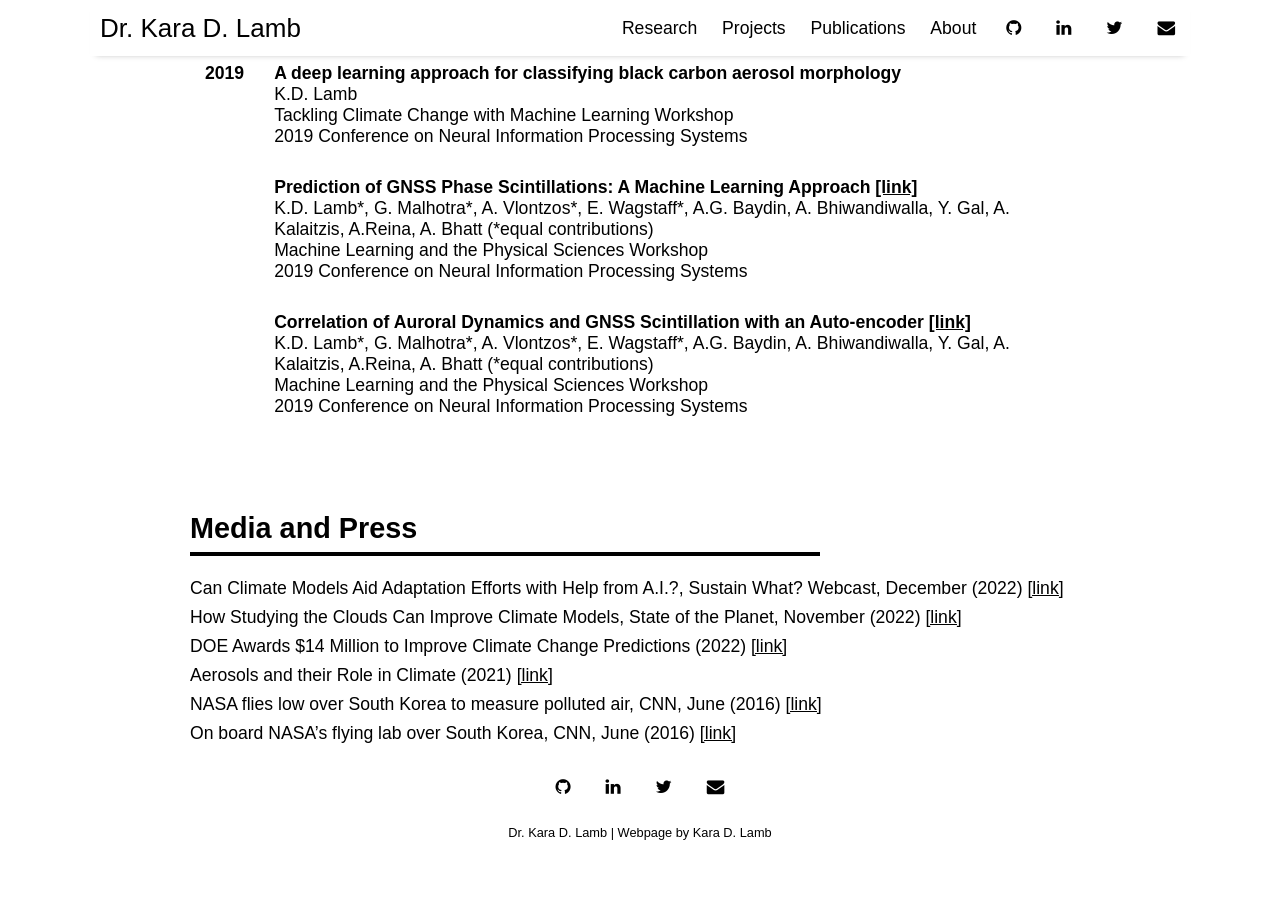
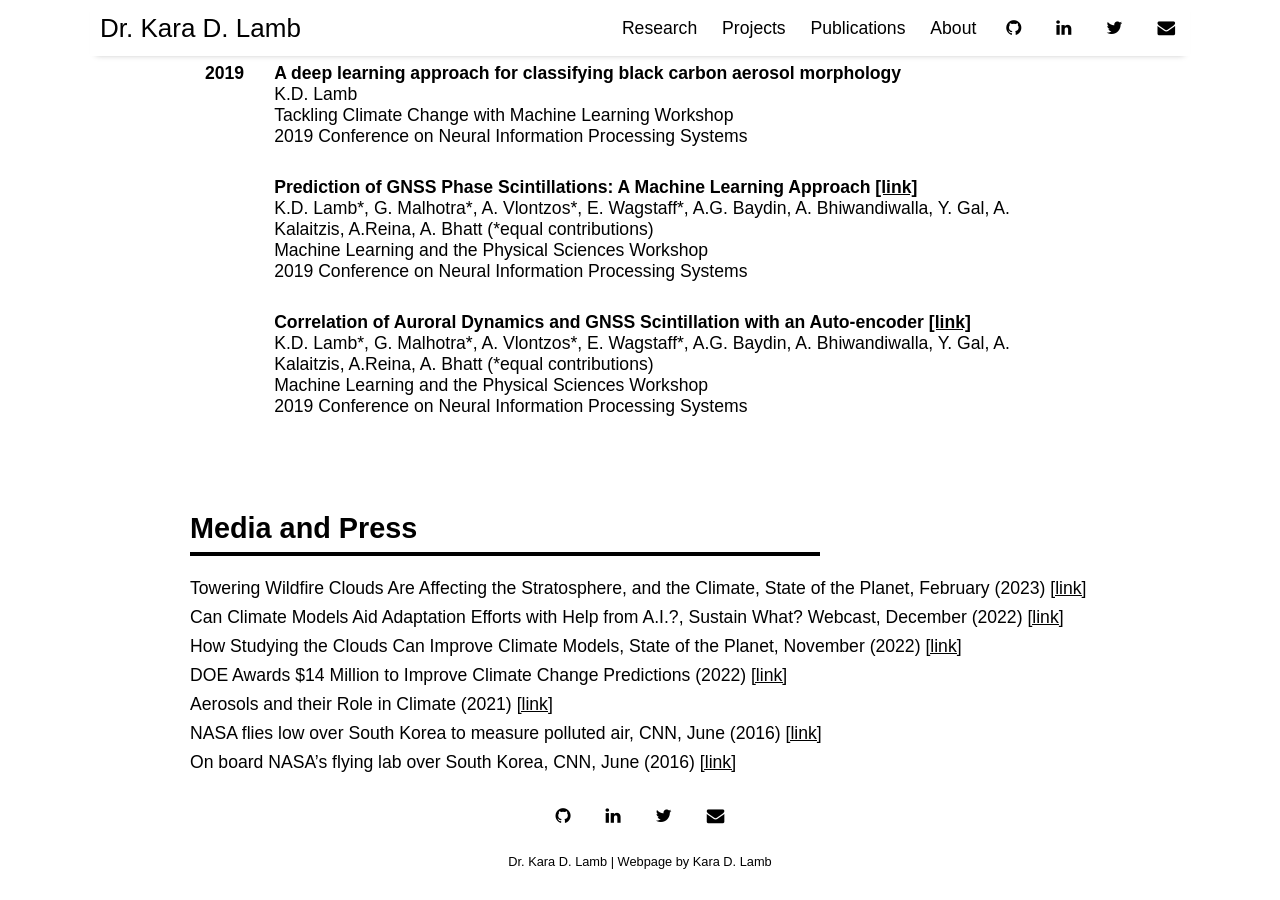
Before and after one commit to kdlamb/kdlamb.github.io, a Jekyll site: the page built from pages/publications.md, in a window 1280 px wide and 900 px high, scrolled down 3492 px. Built offline with Jekyll 4.4.1, drawn with Linux system fonts in a browser that asks for light colours; nearby versions of some CDN libraries; before the commit the page ends 4363 px from its top, so only the background shows below that.

Commit message:
Updates to media

```diff
--- a/pages/publications.md
+++ b/pages/publications.md
@@ -222,6 +222,7 @@ Machine Learning and the Physical Sciences Workshop <br>
 
 # Media and Press
 <hr style="width:70%">
+Towering Wildfire Clouds Are Affecting the Stratosphere, and the Climate, State of the Planet, February (2023) <a href="https://news.climate.columbia.edu/2023/02/28/towering-wildfire-clouds-are-affecting-the-stratosphere-and-the-climate/">[link]</a> <br>
 Can Climate Models Aid Adaptation Efforts with Help from A.I.?, Sustain What? Webcast, December (2022) <a href="https://www.earth.columbia.edu/videos/view/can-climate-models-aid-adaptation-efforts-with-help-from-a-i-question">[link]</a> <br>
 How Studying the Clouds Can Improve Climate Models, State of the Planet, November (2022) <a href="https://news.climate.columbia.edu/2022/11/23/how-studying-the-clouds-can-improve-climate-models/">[link]</a> <br>
 DOE Awards $14 Million to Improve Climate Change Predictions (2022) <a href="https://www.arm.gov/news/facility/post/80145">[link]</a> <br>
```
